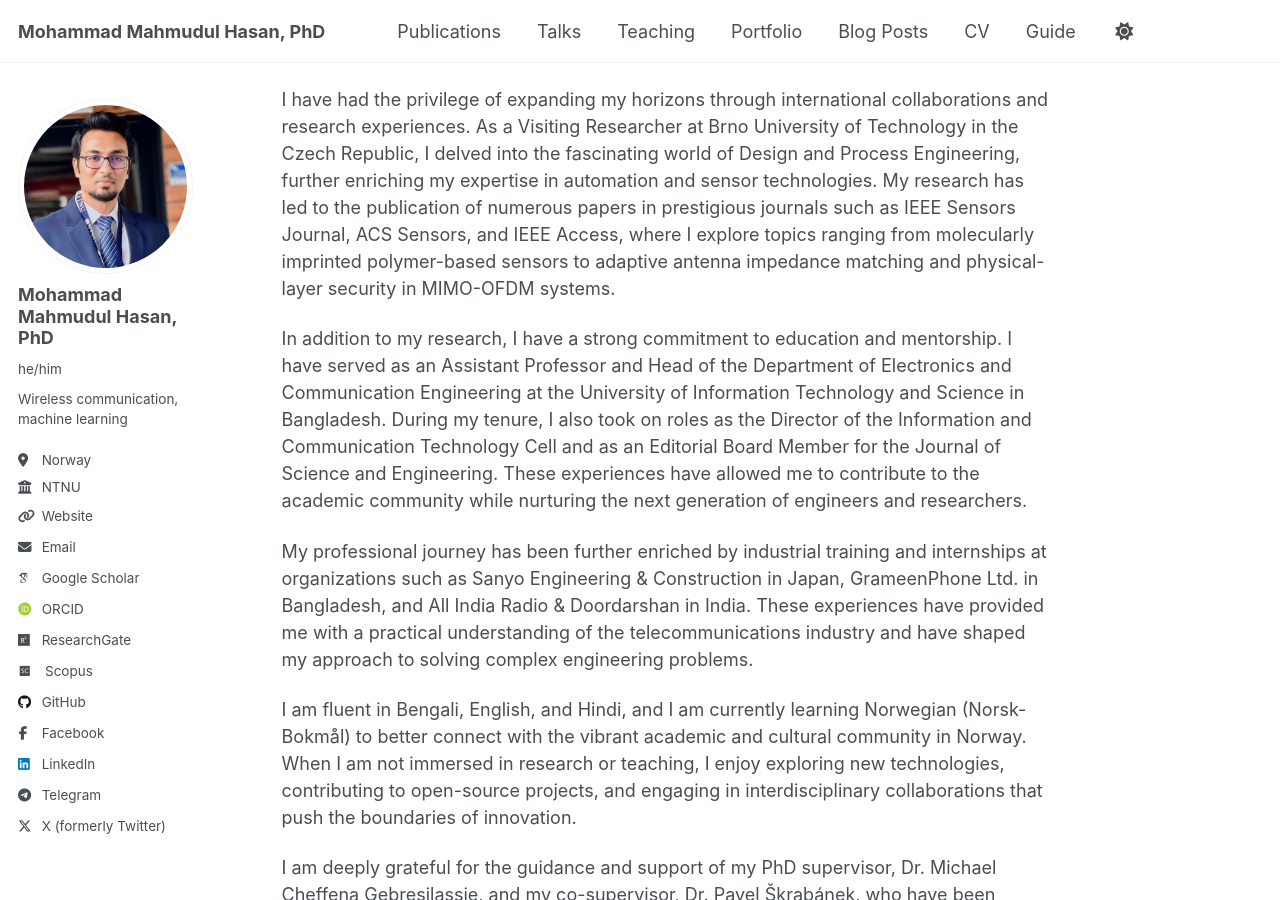
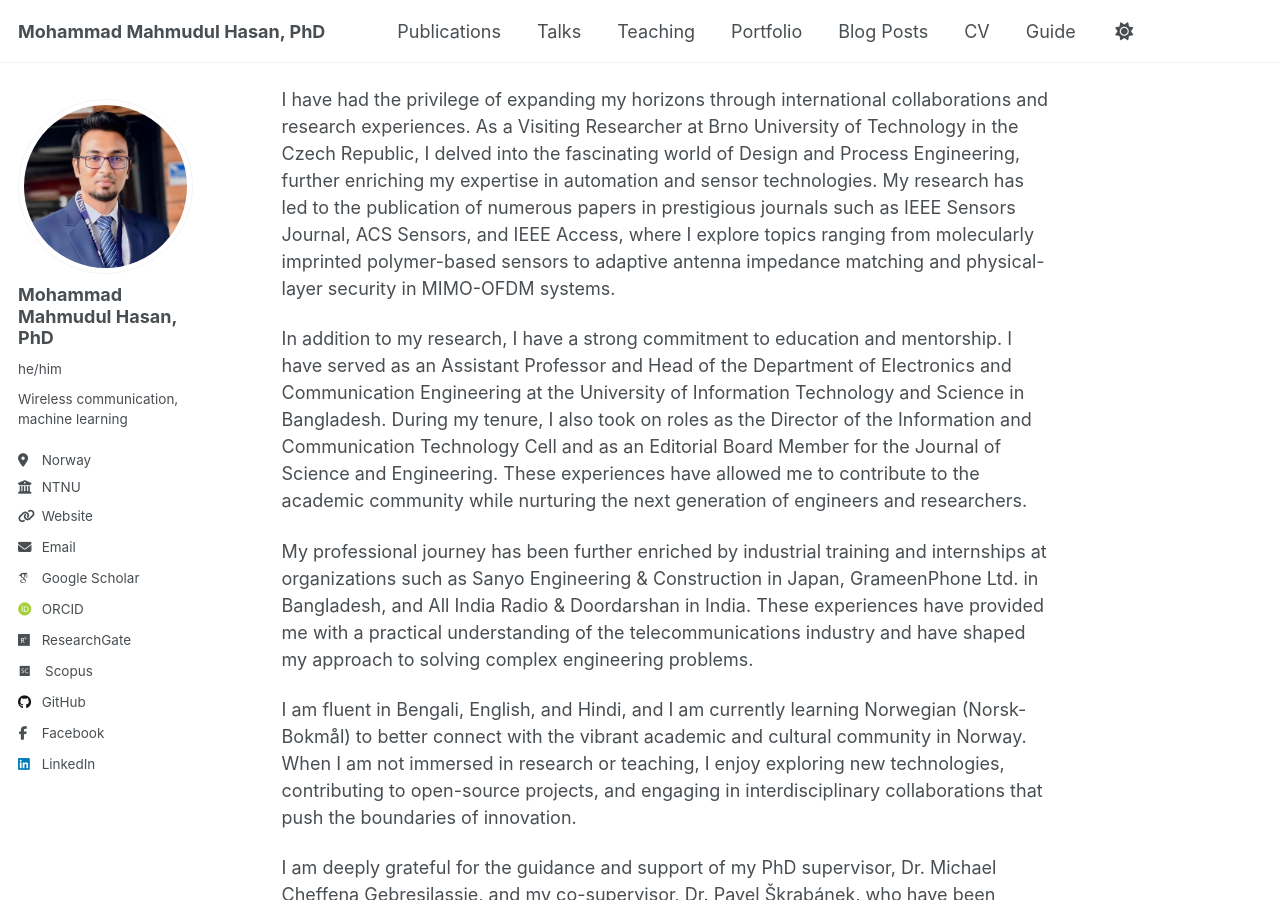
Before and after one commit to dearmahmud/dearmahmud.github.io, a Jekyll site: the page built from _pages/about.md, in a window 1280 px wide and 900 px high, scrolled down 528 px. Built offline with Jekyll 4.4.1, drawn with Linux system fonts in a browser that asks for light colours; some web fonts are replaced; part of the change alters nothing that is shown.

Commit message:
Update _config.yml

```diff
--- a/_config.yml
+++ b/_config.yml
@@ -65,9 +65,9 @@ author:
   pinterest        : # Username
   soundcloud       : # Username
   steam            : # Username
-  telegram         : "dearmahmud"
+  telegram         :
   tumblr           : # Username
-  twitter          : "dearmahmud"
+  twitter          :
   vine             : # Username
   weibo            : # Username
   wikipedia        : # Username
```
